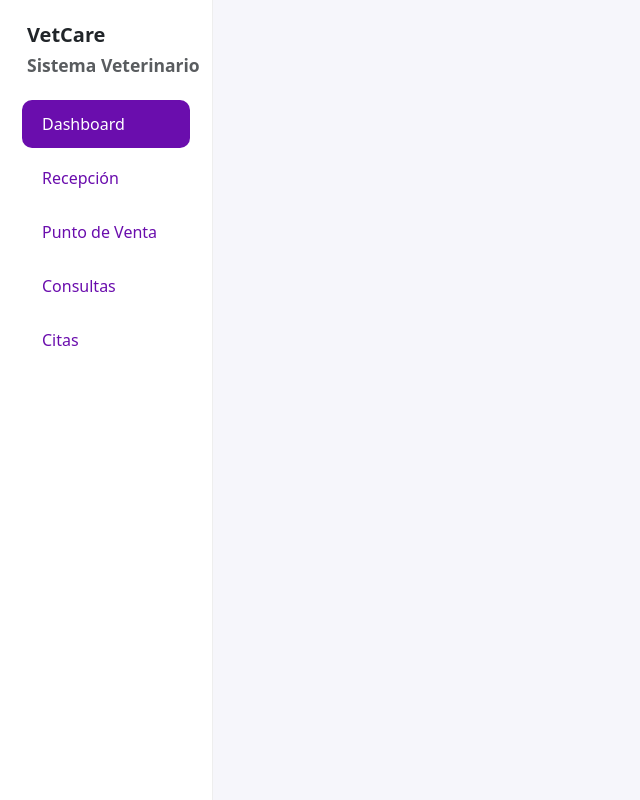
After one commit to Albert0Espadas/VeterinariaWep, a Django app: template veterinaria/templates/BaseDashboart.html in a window 1280 px wide. The commit adds this page. Shown: the whole page, without its empty margins (0-640 px from the left). Run offline with Django 5.2, Linux system fonts and the light colour scheme; the template is opened without the code that fills it, so the values that code supplies are empty.

Commit message:
veterinaria1.2

```diff
--- /dev/null
+++ b/veterinaria/templates/BaseDashboart.html
@@ -0,0 +1,101 @@
+{% load static %}
+<!DOCTYPE html>
+<html>
+<head>
+
+<title>VetCare</title>
+
+<link href="https://cdn.jsdelivr.net/npm/bootstrap@5.3.2/dist/css/bootstrap.min.css" rel="stylesheet">
+
+<style>
+
+body{
+background:#f6f6fb;
+}
+
+.sidebar{
+height:100vh;
+background:white;
+border-right:1px solid #eee;
+padding-top:20px;
+}
+
+.sidebar a{
+display:block;
+padding:12px 20px;
+margin:6px 10px;
+border-radius:10px;
+text-decoration:none;
+color:#6a0dad;
+font-weight:500;
+transition:0.3s;
+}
+
+
+.sidebar a:hover{
+background:#6a0dad;
+color:white;
+}
+
+.sidebar .active{
+background:#6a0dad;
+color:white;
+}
+
+
+
+.logo{
+font-weight:bold;
+font-size:20px;
+margin-left:15px;
+margin-bottom:20px;
+}
+
+.content{
+padding:30px;
+}
+
+</style>
+
+</head>
+
+<body>
+
+<div class="container-fluid">
+
+<div class="row">
+
+<!-- SIDEBAR -->
+
+<div class="col-md-2 sidebar">
+
+<div class="logo">
+VetCare
+<br>
+<small class="text-muted">Sistema Veterinario</small>
+</div>
+
+<a href="{% url 'dashboard' %}" class="active">Dashboard</a>
+<a href="#">Recepción</a>
+<a href="#">Punto de Venta</a>
+<a href="#">Consultas</a>
+<a href="#">Citas</a>
+
+</div>
+
+<!-- CONTENIDO -->
+
+<div class="col-md-10 content">
+
+{% block content %}
+
+{% endblock %}
+
+</div>
+
+</div>
+
+</div>
+
+</body>
+</html>
```
Also changed, not shown: veterinaria/templates/dashboard.html (+124 -60 lines), veterinaria/db.sqlite3, veterinaria/veterinaria/settings.py (line endings or trailing spaces), 1 other file.
